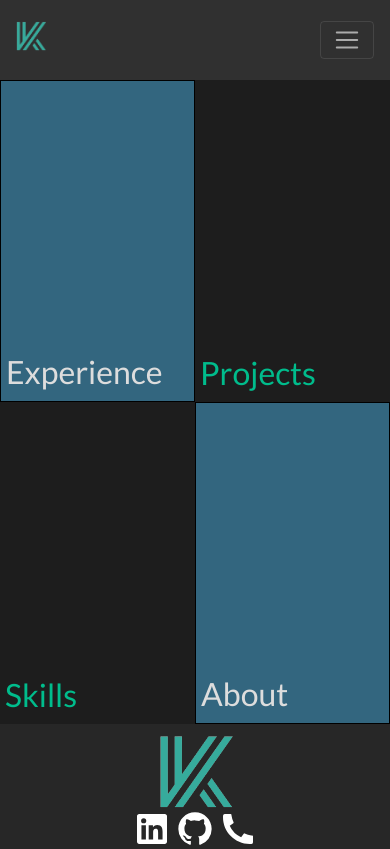
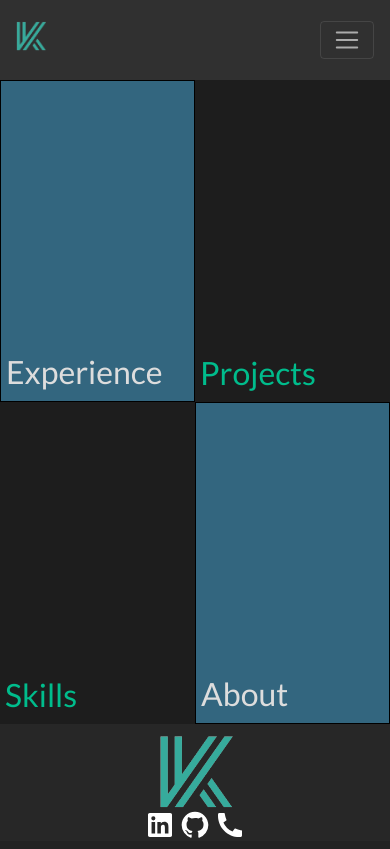
Before and after one commit to k-brereton/portfolio-site, a Next.js app: page / in a window 390 px wide. Built offline with nearby package versions, Linux system fonts and the light colour scheme.

Commit message:
refactored text resizing to mixin, and made github icon dynamic size

```diff
--- a/components/CommonComponents.scss
+++ b/components/CommonComponents.scss
@@ -47,14 +47,7 @@
 
     >a{
       font-size: large;
-      @media screen and (max-width: 450px) {
-        font-size: medium;
-      }
-      @media screen and (max-width: 360px) {
-        font-size: small;
-      }
-
-
+      @include globals.dynamicText();
       display: block;
       height: min-content;
       padding: 3px 10px;
--- a/globals.scss
+++ b/globals.scss
@@ -38,3 +38,38 @@ $impactBoxBackground:darken(variables.$body-bg,2%);
         font-size: x-large;
     }
 }
+
+@mixin dynamicTitle(){
+    @media screen and (max-width: 510px) {
+        font-size: xx-large;
+    }
+    @media screen and (max-width: 450px) {
+        font-size: x-large;
+    }
+    @media screen and (max-width: 360px) {
+        font-size: large;
+    }
+}
+
+@mixin dynamicSubtitle(){
+    @media screen and (max-width: 510px) {
+        font-size: x-large;
+    }
+    @media screen and (max-width: 450px) {
+        font-size: large;
+    }
+    @media screen and (max-width: 360px) {
+        font-size: medium;
+    }
+}
+@mixin dynamicText(){
+    @media screen and (max-width: 510px) {
+        font-size: large;
+    }
+    @media screen and (max-width: 450px) {
+        font-size: medium;
+    }
+    @media screen and (max-width: 360px) {
+        font-size: small;
+    }
+}
--- a/pages/about.module.scss
+++ b/pages/about.module.scss
@@ -16,22 +16,34 @@
     display: inline-block;
     padding: 15px;
     font-size: large;
+    @include globals.dynamicText;
 }
 .contactArea{
     padding-top: 30px;
     max-width: 800px;
     font-size: 1.4em;
+    @include globals.dynamicSubtitle;
 }
 
 .aboutContactIcon{
     margin-right: 5px;
 }
 .iconClass{
-    width: 45px;
-    height: 45px;
+    font-size: xxx-large;
+    @media screen and (max-width: 450px) {
+        font-size: xx-large;
+    }
 }
 
 .hidden{
     visibility: hidden;
     display: none;
 }
+.name{
+    @media screen and (max-width: 450px) {
+        font-size: xxx-large;
+    }
+    @media screen and (max-width: 380px) {
+        font-size: xx-large;
+    }
+}
--- a/pages/about.tsx
+++ b/pages/about.tsx
@@ -18,7 +18,7 @@ export default function  About() {
             <Container className={style.mainArea}>
                 <Image src="/images/kevin_picture.jpg" className={style.myImage} height={MY_IMAGE_SIZE} width={MY_IMAGE_SIZE}/>
                 <ContactMediaBar showAboutLink={false} iconClassName={style.iconClass}/>
-                <h2 className="display-4">Kevin Brereton</h2>
+                <h2 className={`display-4 ${style.name}`}>Kevin Brereton</h2>
                 <div className={style.textArea}>
                     Hi, I am a freshly graduated software developer from Calgary, Alberta. I am passionate about coding, and design principles. While I have stellar grades and impressive projects, my largest source of experience is from the year I spent on internship developing applications for one of the National Bank of Canada's hedge funds. I am also an avid chess player, and fan of cats.
                 </div>
--- a/pages/index.module.scss
+++ b/pages/index.module.scss
@@ -59,6 +59,9 @@
 .overallColumn2{
     min-width: 50%;
 }
+.iconClass{
+    font-size: xxx-large;
+}
 
 
 @media only screen and (max-width: 1050px) {
@@ -91,6 +94,9 @@
     .homeLinks{
         height: calc(100vh - 200px);
     }
+    .iconClass{
+        font-size: xx-large;
+    }
 
 }
 
@@ -99,8 +105,3 @@
         font-size: x-large;
     }
 }
-
-.iconClass{
-    width: 40px;
-    height: 40px;
-}
```
Also changed, not shown: components/ExperienceComponents.module.scss (+8 -32 lines).
